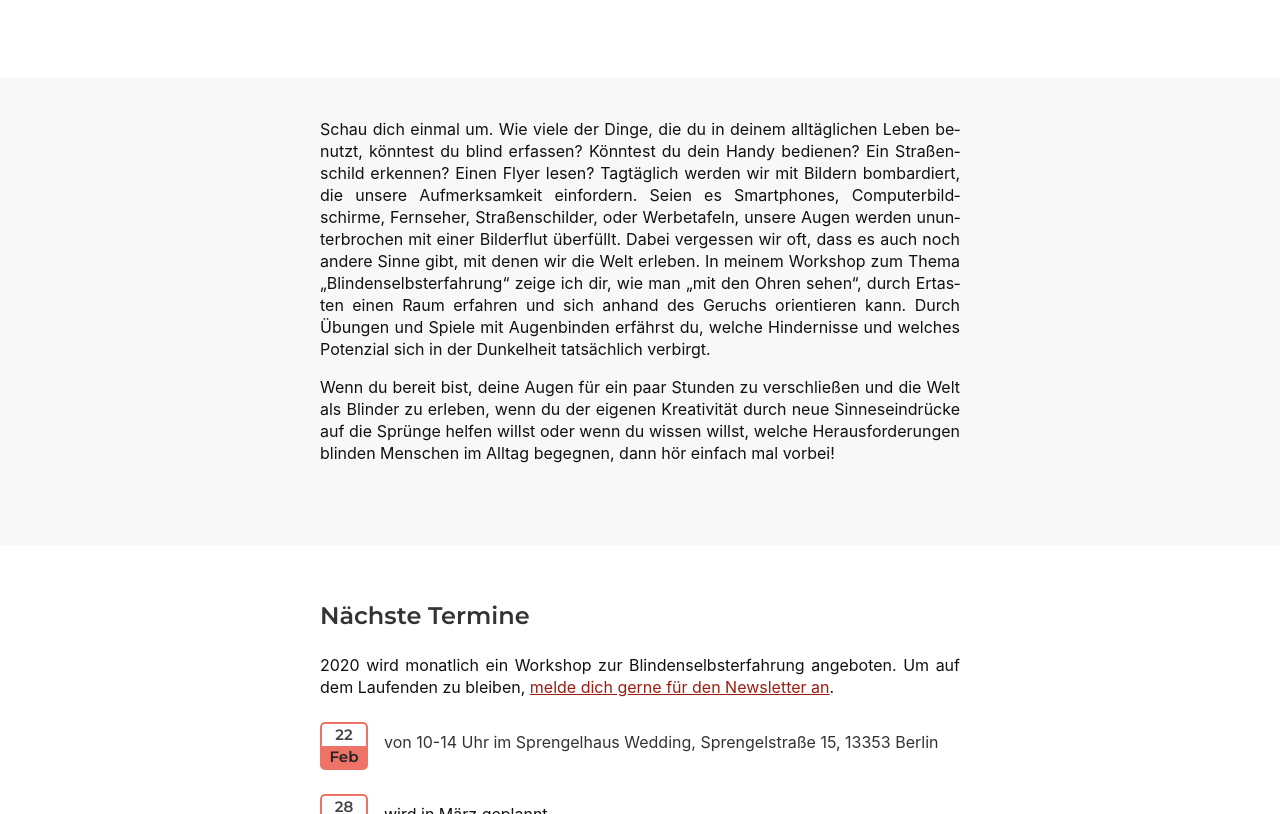
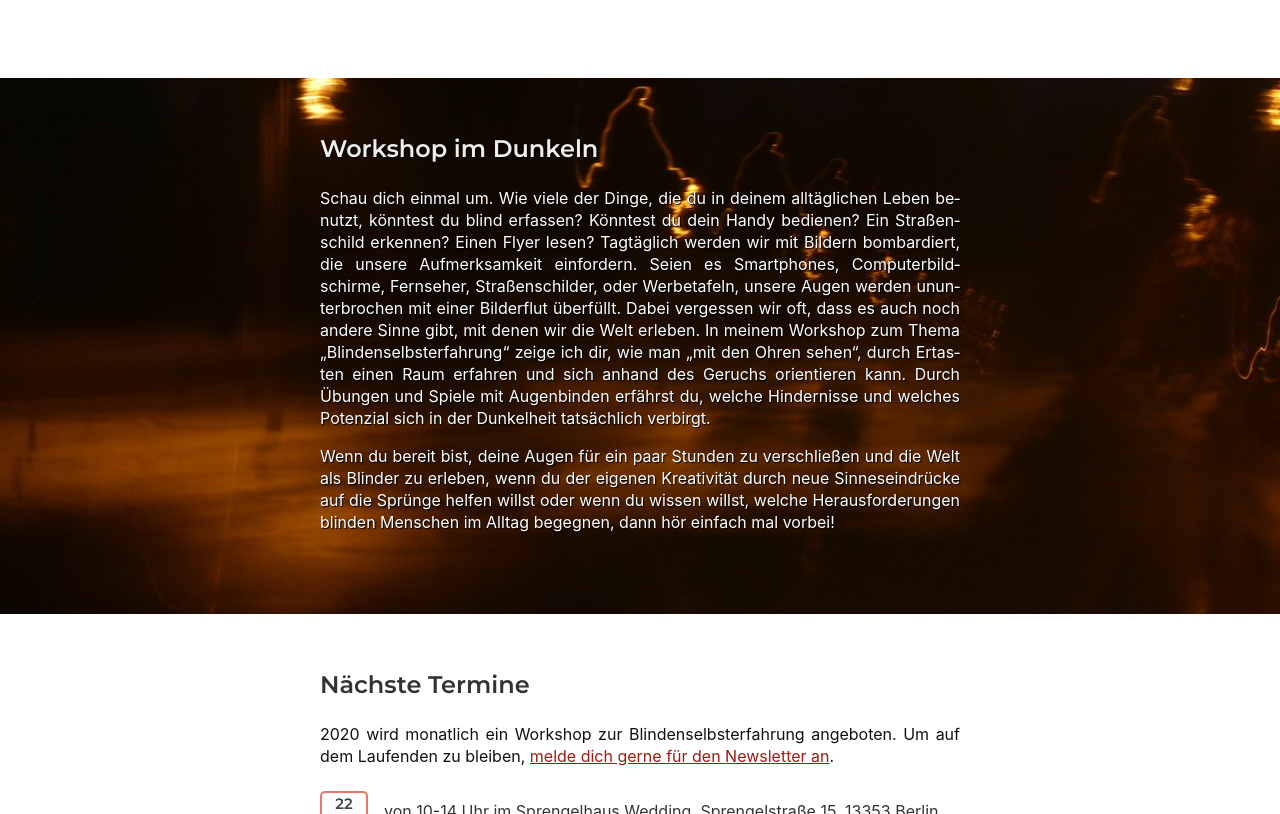
Before and after one commit to leilivive/homepage, a plain HTML site: page workshop/index.html in a window 1280 px wide. Shown: the part 663-1477 px from the top of the page. Drawn offline with Linux system fonts and the light colour scheme.

Commit message:
Adding background image on workshop page.

```diff
--- a/workshop/index.html
+++ b/workshop/index.html
@@ -33,8 +33,9 @@
           Schließ die Augen und fang an zu sehen! In einer von Bildern überfluteten Welt lohnt es sich von Zeit zu Zeit die Augen zu schließen und mithilfe der übrigen Sinne zu sehen. In diesem Workshop im Dunkeln erlebst du Alltägliches mit anderen Augen. Du erfährst, welches kreative Potenzial die Dunkelheit hat, wie Räume im Dunkeln durch Geräusche, Düfte und Texturen entstehen und wie du dich mithilfe deiner übrigen Sinne orientierst. Ein Frühstück im Dunkeln gefolgt von Übungen zur Raumentstehung und -erforschung trainieren deine Geschicklichkeit und Kreativität. Wir essen, spielen, spazieren und improvisieren mit Musikinstrumenten und das alles im Dunkeln. Hör gerne vorbei und nimm eine neue Perspektive ein. <a href="https://www.eventbrite.de/e/mit-ohren-sehen-wahrnehmungsschulung-und-kreativer-ausdruck-im-dunkeln-tickets-91607760277" target="_blank">Tickets sind auf Eventbrite erhältlich.</a></p>
       </div>
     </section>
-    <section class="Section Section--hyphenate" id="einleitungstext" aria-label="Einleitungstext">
+    <section class="Section Section--hyphenate Section--background" id="workshop-im-dunkeln" aria-labelledby="workshop-im-dunkeln__title">
       <div class="Container">
+        <h2 id="workshop-im-dunkeln__title">Workshop im Dunkeln</h2>
         <p>Schau dich einmal um. Wie viele der Dinge, die du in deinem alltäglichen Leben benutzt, könntest du blind erfassen? Könntest du dein Handy bedienen? Ein Straßenschild erkennen? Einen Flyer lesen? Tagtäglich werden wir mit Bildern bombardiert, die unsere Aufmerksamkeit einfordern. Seien es Smartphones, Computerbildschirme, Fernseher, Straßenschilder, oder Werbetafeln, unsere Augen werden ununterbrochen mit einer Bilderflut überfüllt. Dabei vergessen wir oft, dass es auch noch andere Sinne gibt, mit denen wir die Welt erleben. In meinem Workshop zum Thema „Blindenselbsterfahrung“ zeige ich dir, wie man „mit den Ohren sehen“, durch Ertasten einen Raum erfahren und sich anhand des Geruchs orientieren kann. Durch Übungen und Spiele mit Augenbinden erfährst du, welche Hindernisse und welches Potenzial sich in der Dunkelheit tatsächlich verbirgt.</p>
         <p>Wenn du bereit bist, deine Augen für ein paar Stunden zu verschließen und die Welt als Blinder zu erleben, wenn du der eigenen Kreativität durch neue Sinneseindrücke auf die Sprünge helfen willst oder wenn du wissen willst, welche Herausforderungen blinden Menschen im Alltag begegnen, dann hör einfach mal vorbei!</p>
       </div>
--- a/workshop/workshop.css
+++ b/workshop/workshop.css
@@ -99,6 +99,24 @@ body {
 
 .Section--align-left {
   text-align: left !important;
+}
+
+.Section--background {
+  background: url('./workshop-background.jpg') no-repeat center center fixed !important;
+  -webkit-background-size: cover !important;
+  -moz-background-size: cover !important;
+  -o-background-size: cover !important;
+  background-size: cover !important;
+}
+
+.Section--background h2 {
+  color: #eee;
+  text-shadow: 1px 1px 2px #000;
+}
+
+.Section--background p {
+  color: #fff;
+  text-shadow: 1px 1px 1px #000;
 }
 
 .SectionHeader__link {
```
Also changed, not shown: workshop/workshop-background.jpg (added).
